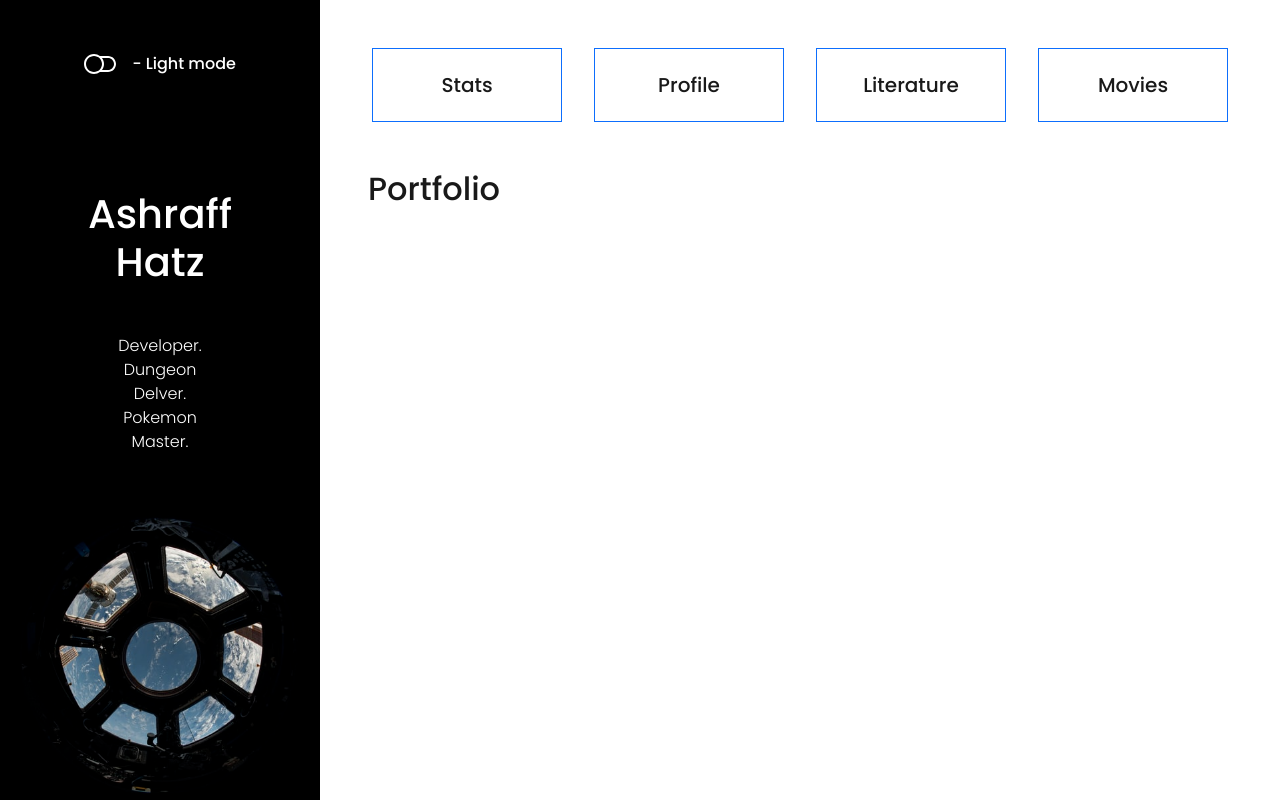
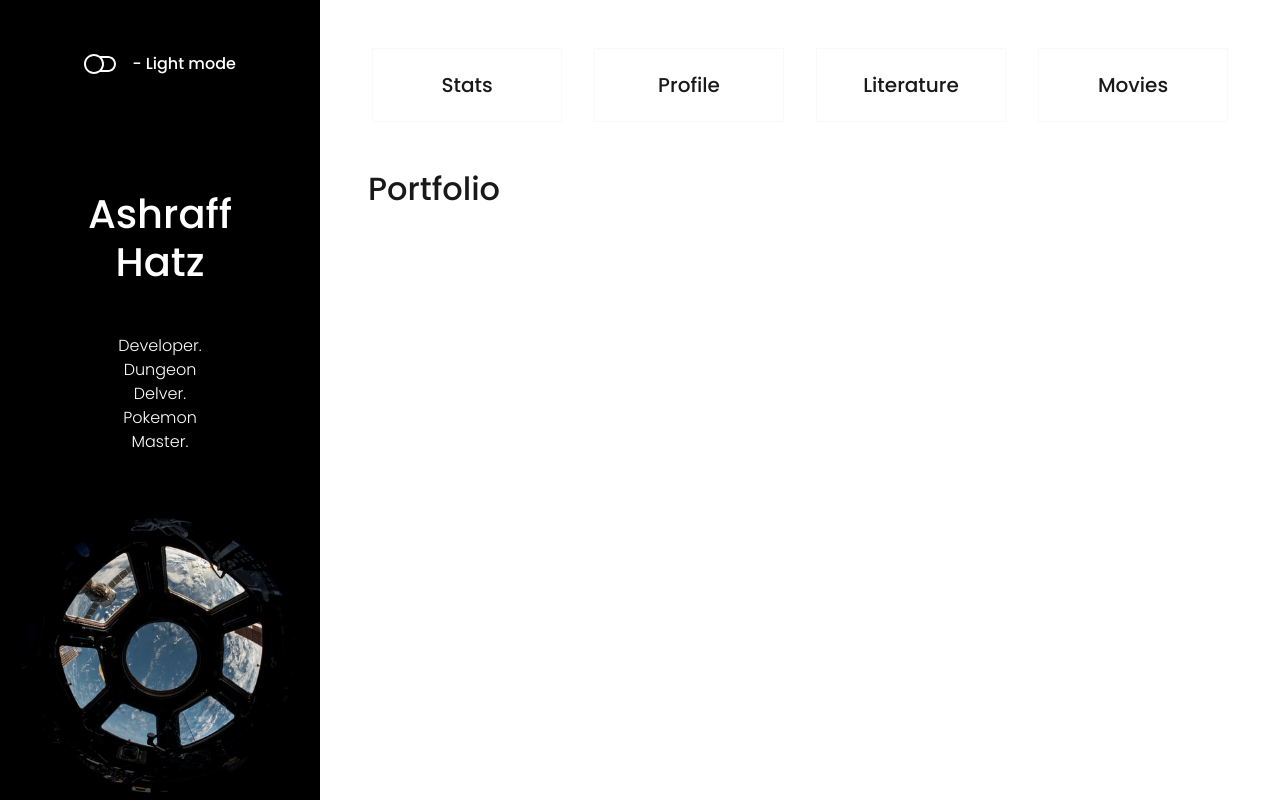
Before and after one commit to First-Derivative/ashhatz, a React (Create React App) app in the folder frontend/: page / in a window 1280 px wide. Built offline with nearby package versions, Linux system fonts and the light colour scheme.

Commit message:
Minor update on border styling

```diff
--- a/frontend/src/components/Navbar.js
+++ b/frontend/src/components/Navbar.js
@@ -6,7 +6,7 @@ function Navbar() {
 
       <div className="col-6 col-sm-3 px-3">
 
-        <div className="h5 my-auto py-4 border border-primary">
+        <div className="h5 my-auto py-4 border border-light">
           Stats
         </div>
 
@@ -14,7 +14,7 @@ function Navbar() {
 
       <div className="col-6 col-sm-3 px-3">
 
-        <div className="h5 my-auto py-4 border border-primary">
+        <div className="h5 my-auto py-4 border border-light">
           Profile
         </div>
 
@@ -22,7 +22,7 @@ function Navbar() {
 
       <div className="col-6 col-sm-3 px-3">
 
-        <div className="h5 my-auto py-4 border border-primary">
+        <div className="h5 my-auto py-4 border border-light">
           Literature
         </div>
 
@@ -30,7 +30,7 @@ function Navbar() {
 
       <div className="col-6 col-sm-3 px-3">
 
-        <div className="h5 my-auto py-4 border border-primary">
+        <div className="h5 my-auto py-4 border border-light">
           Movies
         </div>
 
```
